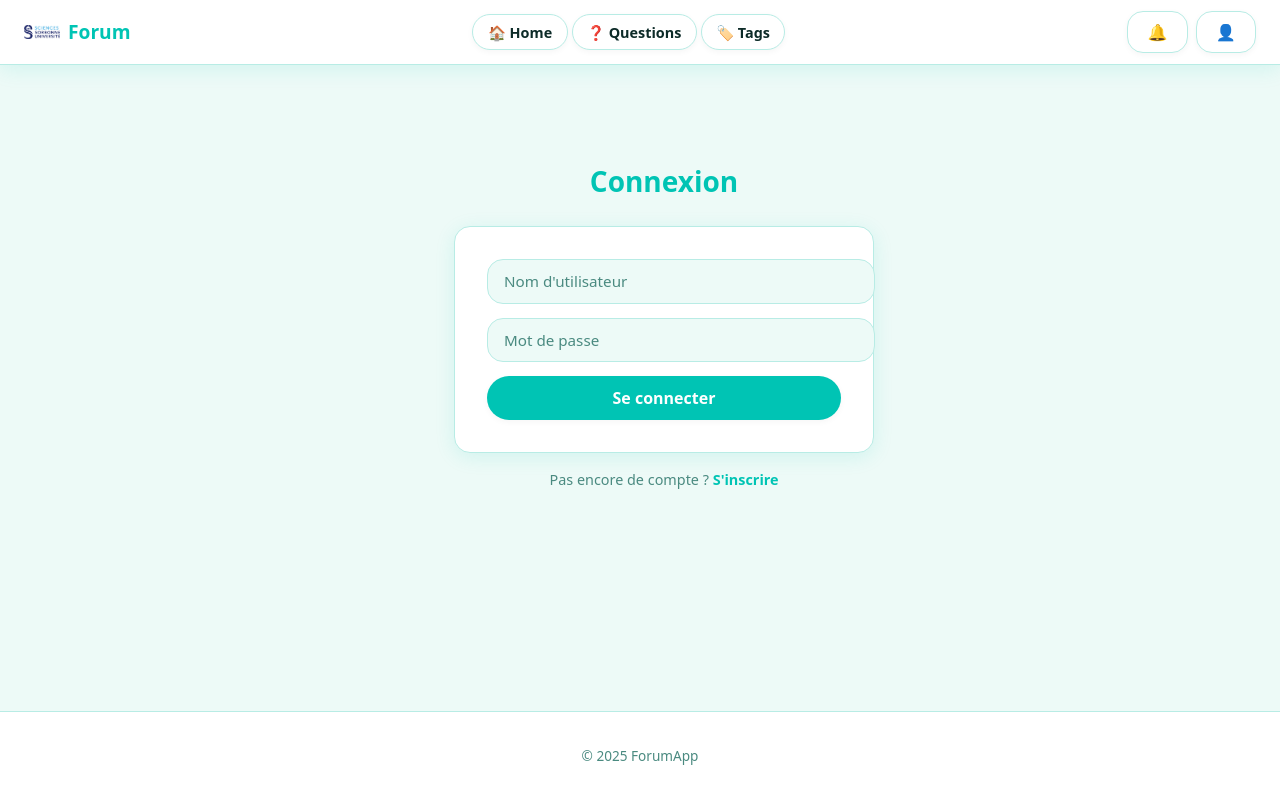
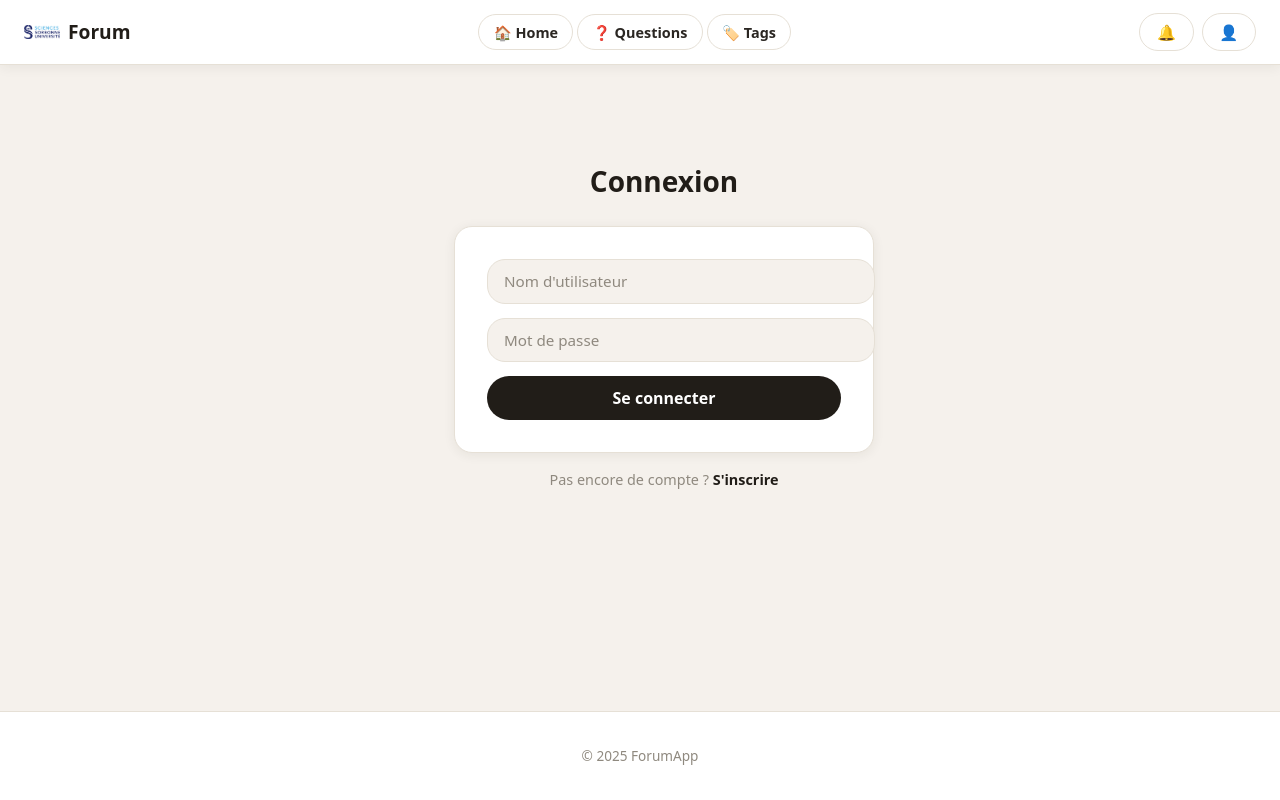
Before and after one commit to YMuZyu/L3_Projet_WEB, a React (Vite) app: page /login in a window 1280 px wide. Shown: the top 800 px of the page. Built offline with nearby package versions, Linux system fonts and the light colour scheme; no server answers.

Commit message:
modif index

```diff
--- a/src/index.css
+++ b/src/index.css
@@ -3,145 +3,114 @@
   line-height: 1.5;
   font-weight: 400;
   font-size: 16px;
-  @media (max-width: 480px) {
-    font-size: 14px;
-  }
+
+  @media (max-width: 480px) { font-size: 14px; }
 
   font-synthesis: none;
   text-rendering: optimizeLegibility;
   -webkit-font-smoothing: antialiased;
   -moz-osx-font-smoothing: grayscale;
 
-  /* ---- Couleurs ---- */
-  --bg-color:     #edfaf7;   /* vert menthe très clair */
-  --card-bg:      #ffffff;
-  --primary:      #00c4b4;   /* turquoise vif */
-  --primary-dark: #009e90;
-  --accent:       #ff4d8d;   /* rose bonbon */
-  --accent-dark:  #e0397a;
-  --yellow:       #ffc107;   /* jaune bonbon — pour les tags, badges */
-  --blue:         #3b9eff;   /* bleu ciel — variante accent */
-  --text-main:    #0d2b28;
-  --text-muted:   #4a8a80;
-  --border-light: #b8ece5;
+  /* ---- Couleurs de base ---- */
+  --bg-color:    #f5f1ec;   /* crème chaud */
+  --card-bg:     #ffffff;
+  --text-main:   #2a2622;
+  --text-muted:  #8f897f;
+  --border-light:#e6e0d6;
+
+  /* ---- Couleur d'interface : NOIR (boutons, sélection, focus) ---- */
+  --primary:      #211d18;   /* noir chaud */
+  --primary-dark: #000000;
+  --on-primary:   #f5f1ec;   /* texte clair sur fond noir */
+  --primary-soft: #e8e2d8;   /* survol/sélection douce (beige) */
+  --hover-bg:     #ece6de;   /* survol neutre */
+
+  /* ---- Couleurs de blocs pastels (1 par catégorie / alternance) ---- */
+  --card-lavender: #d6c9f5;
+  --card-peach:    #f9c9b8;
+  --card-mint:     #aee6cf;
+  --card-yellow:   #fbd98f;
+  --card-blue:     #b3d4f5;
+  --card-pink:     #f5bcd9;
 
   /* ---- Formes & ombres ---- */
-  --radius-soft: 16px;
+  --radius-soft: 18px;
   --radius-pill: 50px;
-  --shadow-card:  0 4px 20px rgba(0, 196, 180, 0.12);
-  --shadow-hover: 0 8px 28px rgba(0, 196, 180, 0.22);
+  --shadow-card:  0 2px 12px rgba(42, 38, 34, 0.07);
+  --shadow-hover: 0 8px 24px rgba(42, 38, 34, 0.13);
 
   color-scheme: light dark;
   color: var(--text-main);
   background-color: var(--bg-color);
 }
 
-/* ---- Liens ---- */
-a {
-  font-weight: 500;
-  color: var(--primary-dark);
-  text-decoration: none;
-  transition: color 0.25s ease;
+a { font-weight: 500; color: var(--text-main); text-decoration: underline; text-underline-offset: 2px; transition: opacity 0.2s ease; }
+a:hover { opacity: 0.6; }
+
+::-webkit-scrollbar { width: 8px; }
+::-webkit-scrollbar-track { background: var(--bg-color); }
+::-webkit-scrollbar-thumb { background: var(--border-light); border-radius: 10px; }
+::-webkit-scrollbar-thumb:hover { background: var(--text-muted); }
+
+body { margin: 0; min-width: 320px; min-height: 100vh; background-color: var(--bg-color); }
+
+img { max-width: 100%; height: auto; display: block; }
+
+h1 { font-size: 2.4em; line-height: 1.15; font-weight: 800; color: var(--text-main); }
+h2 { font-size: 1.6em; font-weight: 700; color: var(--text-main); }
+h3 { font-size: 1.2em; font-weight: 600; color: var(--text-main); }
+
+/* Bouton par défaut : neutre, contour fin (pills non sélectionnées) */
+button {
+  border-radius: var(--radius-pill);
+  border: 1.5px solid var(--border-light);
+  padding: 0.5em 1.1em;
+  font-size: 0.95em; font-weight: 600; font-family: inherit;
+  background-color: var(--card-bg); color: var(--text-main);
+  cursor: pointer; transition: all 0.18s ease;
 }
-a:hover {
-  color: var(--accent);
+button:hover { border-color: var(--text-main); }
+button:focus, button:focus-visible { outline: 3px solid rgba(33, 29, 24, 0.25); outline-offset: 2px; }
+
+/* Variante action principale : fond noir, texte clair */
+.btn-primary {
+  background-color: var(--primary);
+  color: var(--on-primary);
+  border-color: var(--primary);
+}
+.btn-primary:hover { background-color: var(--primary-dark); border-color: var(--primary-dark); }
+
+/* Variante sélectionnée : contour noir, fond crème */
+.btn-selected {
+  background-color: transparent;
+  color: var(--text-main);
+  border-color: var(--text-main);
 }
 
-/* ---- Scrollbar ---- */
-::-webkit-scrollbar {
-  width: 8px;
-}
-::-webkit-scrollbar-track {
-  background: var(--bg-color);
-}
-::-webkit-scrollbar-thumb {
-  background: var(--border-light);
-  border-radius: 10px;
-}
-::-webkit-scrollbar-thumb:hover {
-  background: var(--primary);
-}
+.error { color: #c0392b; font-size: 0.875rem; margin: 0; }
 
-/* ---- Body ---- */
-body {
-  margin: 0;
-  min-width: 320px;
-  min-height: 100vh;
-  background-color: var(--bg-color);
-}
-
-/* ---- Images ---- */
-img {
-  max-width: 100%;
-  height: auto;
-  display: block;
-}
-
-/* ---- Titres ---- */
-h1 {
-  font-size: 2.4em;
-  line-height: 1.15;
-  font-weight: 800;
-  color: var(--primary-dark);
-}
-h2 {
-  font-size: 1.6em;
-  font-weight: 700;
-  color: var(--text-main);
-}
-h3 {
-  font-size: 1.2em;
-  font-weight: 600;
-  color: var(--text-main);
-}
-
-/* ---- Boutons ---- */
-button {
-  border-radius: var(--radius-soft);
-  border: 1.5px solid var(--border-light);
-  padding: 0.55em 1.2em;
-  font-size: 1em;
-  font-weight: 600;
-  font-family: inherit;
-  background-color: var(--card-bg);
-  color: var(--text-main);
-  cursor: pointer;
-  transition: all 0.22s ease;
-  box-shadow: 0 2px 6px rgba(0, 0, 0, 0.04);
-}
-button:hover {
-  border-color: var(--primary);
-  color: var(--primary);
-  transform: translateY(-2px);
-  box-shadow: var(--shadow-hover);
-}
-button:focus,
-button:focus-visible {
-  outline: 3px solid rgba(0, 196, 180, 0.35);
-  outline-offset: 2px;
-}
-
-/* ---- Thème sombre ---- */
 @media (prefers-color-scheme: dark) {
   :root {
-    --bg-color:     #1e2023;   /* gris anthracite */
-    --card-bg:      #2a2d31;
-    --primary:      #00e5d2;   /* turquoise lumineux */
-    --primary-dark: #33ece2;
-    --accent:       #ff6ba8;   /* rose bonbon clair */
-    --accent-dark:  #ff90be;
-    --yellow:       #ffd54f;
-    --blue:         #64b5ff;
-    --text-main:    #dff5f2;
-    --text-muted:   #8a9099;
-    --border-light: #3a3d42;
+    --bg-color:    #1e2023;   /* gris anthracite */
+    --card-bg:     #2a2d31;
+    --text-main:   #dff5f2;
+    --text-muted:  #8a9099;
+    --border-light:#3a3d42;
+
+    --primary:      #e4e7e6;   /* pill claire discrète (inverse du noir jour) */
+    --primary-dark: #ffffff;
+    --on-primary:   #1e2023;   /* texte foncé sur fond clair */
+    --primary-soft: #3d4146;   /* sélection douce (gris neutre) */
+    --hover-bg:     #34383d;   /* survol neutre */
+
+    --card-lavender:#393058;
+    --card-peach:  #4d2e26;
+    --card-mint:   #1d3d30;
+    --card-yellow: #463618;
+    --card-blue:   #21344f;
+    --card-pink:   #482a3d;
+
     --shadow-card:  0 4px 20px rgba(0, 0, 0, 0.40);
     --shadow-hover: 0 8px 28px rgba(0, 0, 0, 0.50);
   }
 }
-
-.error {
-  color: #e05c5c;
-  font-size: 0.875rem;
-  margin: 0;
-}
```
